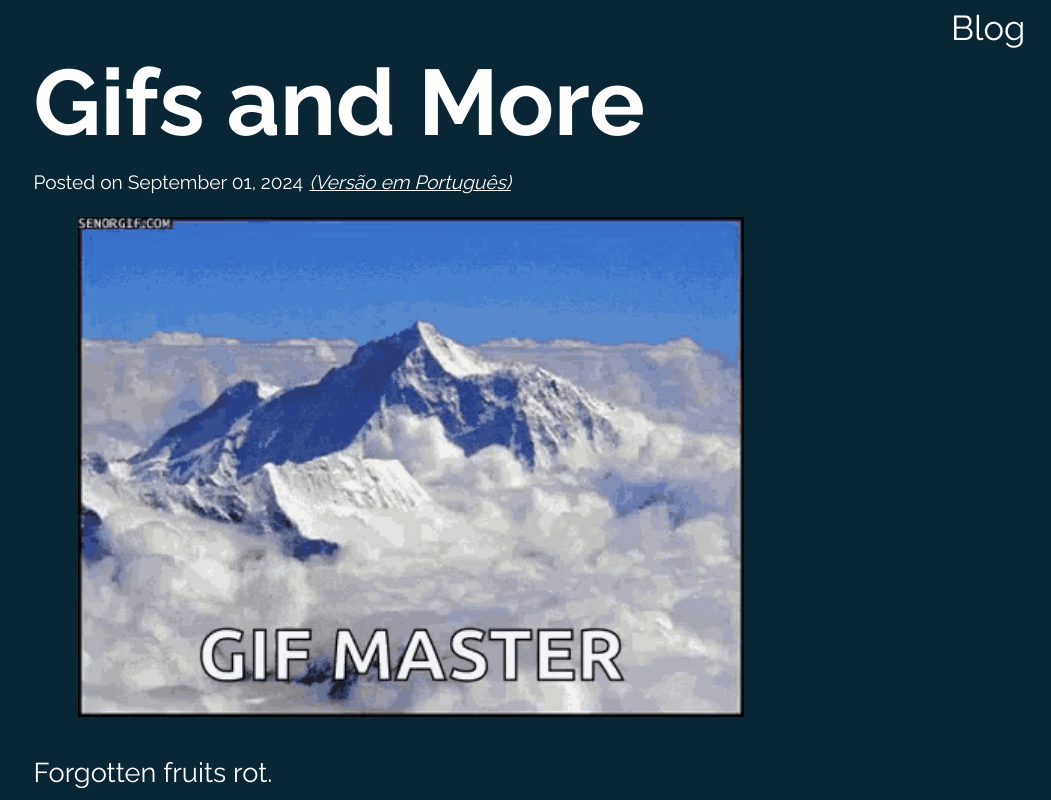
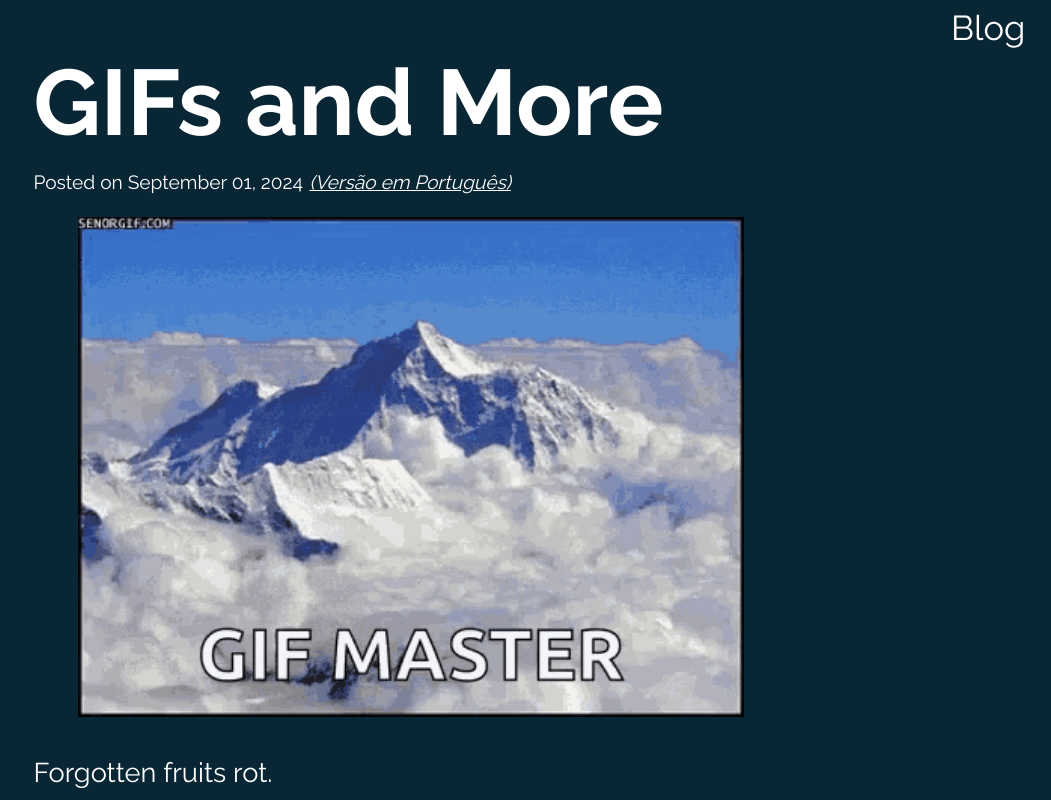
Before and after one commit to JhonattasFerreira/my-site, a Next.js app: page /blog/en/gifs-and-more in a window 1280 px wide. Shown: the top 800 px of the page, without its empty margins (229-1280 px from the left). Built offline with nearby package versions, Linux system fonts and the light colour scheme.

Commit message:
fix: small adjustments

```diff
--- a/components/Image/index.js
+++ b/components/Image/index.js
@@ -9,6 +9,9 @@ const ImageBlock = ({ alt, src }) => {
     return <IframeP5 src={src} metadata={alt} />;
   }
 
+  const isGifOrWebp =
+    src.toLowerCase().endsWith(".gif") || src.toLowerCase().endsWith(".webp");
+
   return (
     <Image
       src={src}
@@ -17,6 +20,7 @@ const ImageBlock = ({ alt, src }) => {
       height={0}
       sizes="100vw"
       unoptimized
+      priority={isGifOrWebp}
       style={{
         width: "100%",
         height: "auto",
--- a/components/PostFrontmatter/PostFrontmatter.module.css
+++ b/components/PostFrontmatter/PostFrontmatter.module.css
@@ -34,7 +34,7 @@
   justify-content: flex-start;
   width: 100%;
   padding-top: 0.2rem;
-  font-size: 0.7rem;
+  font-size: 0.75rem;
 }
 
 .options time {
--- a/content/posts/gifs-and-more/gifs-and-more.en.md
+++ b/content/posts/gifs-and-more/gifs-and-more.en.md
@@ -1,5 +1,5 @@
 ---
-title: Gifs and More
+title: GIFs and More
 date: "2024-09-01"
 gif: /gifs-and-more/cat.gif
 altTextGif: A GIF of a white cat.
```
